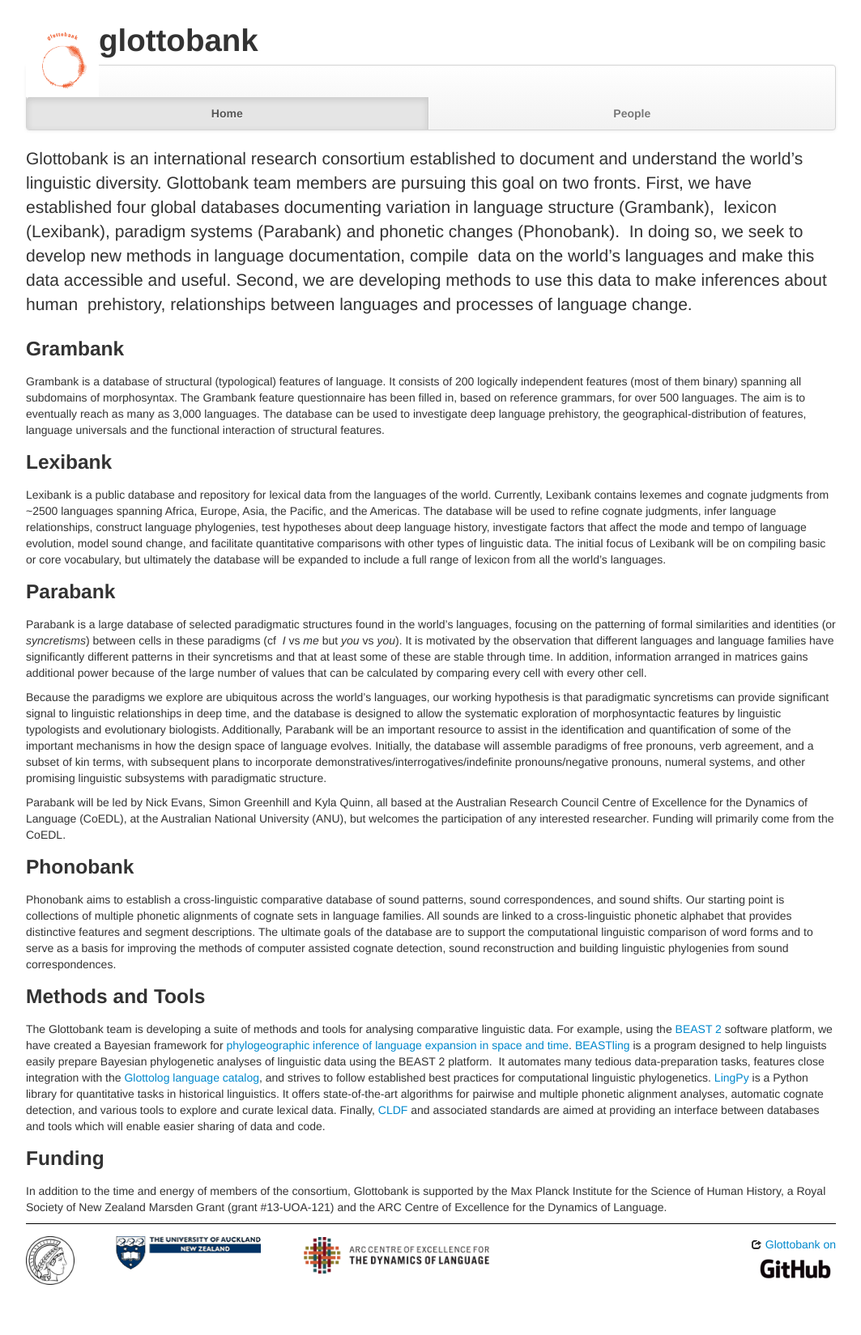
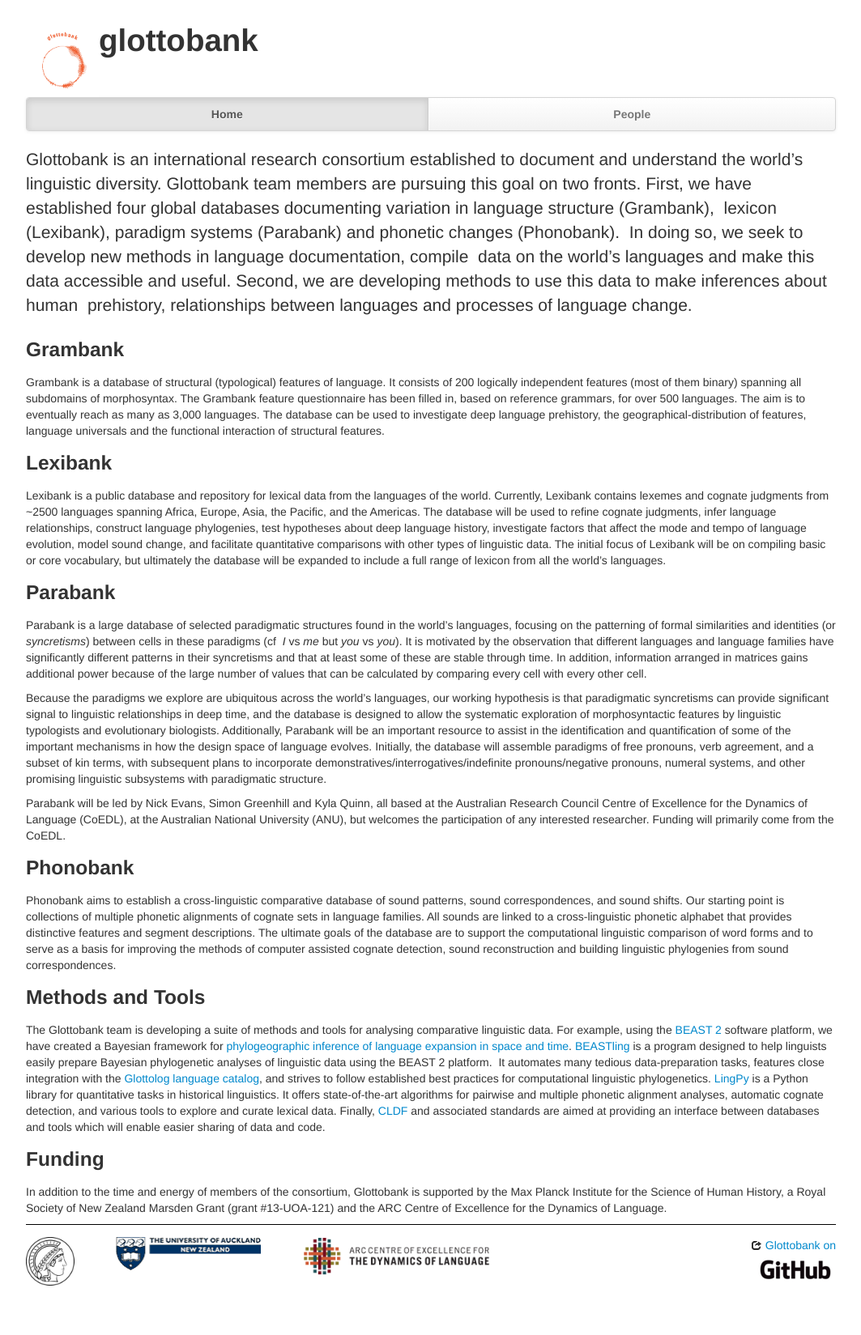
Before and after one commit to glottobank/glottobank.github.io, a Jekyll site: the page built from index.md, in a window 1280 px wide. Shown: the whole page at 81% size, without its empty margins (108-1171 px from the left). Built offline with Jekyll 4.4.1, drawn with Linux system fonts in a browser that asks for light colours; nearby versions of some CDN libraries.

Commit message:
first stab at integrating the logo

```diff
--- a/_layouts/bootstrap.html
+++ b/_layouts/bootstrap.html
@@ -77,7 +77,8 @@
             </ul>
          -->
         <div>
-          <img style="float: left" src="/images/glottobank.jpg" height="110" width="90"><h1>glottobank</h1>
+          <img style="float: left" src="/images/glottobank.jpg" height="110" width="90"><h1 style="vertical-align: middle">glottobank</h1>
+          <br clear="both">
         </div>
         <div class="navbar">
           <div class="navbar-inner">
```
